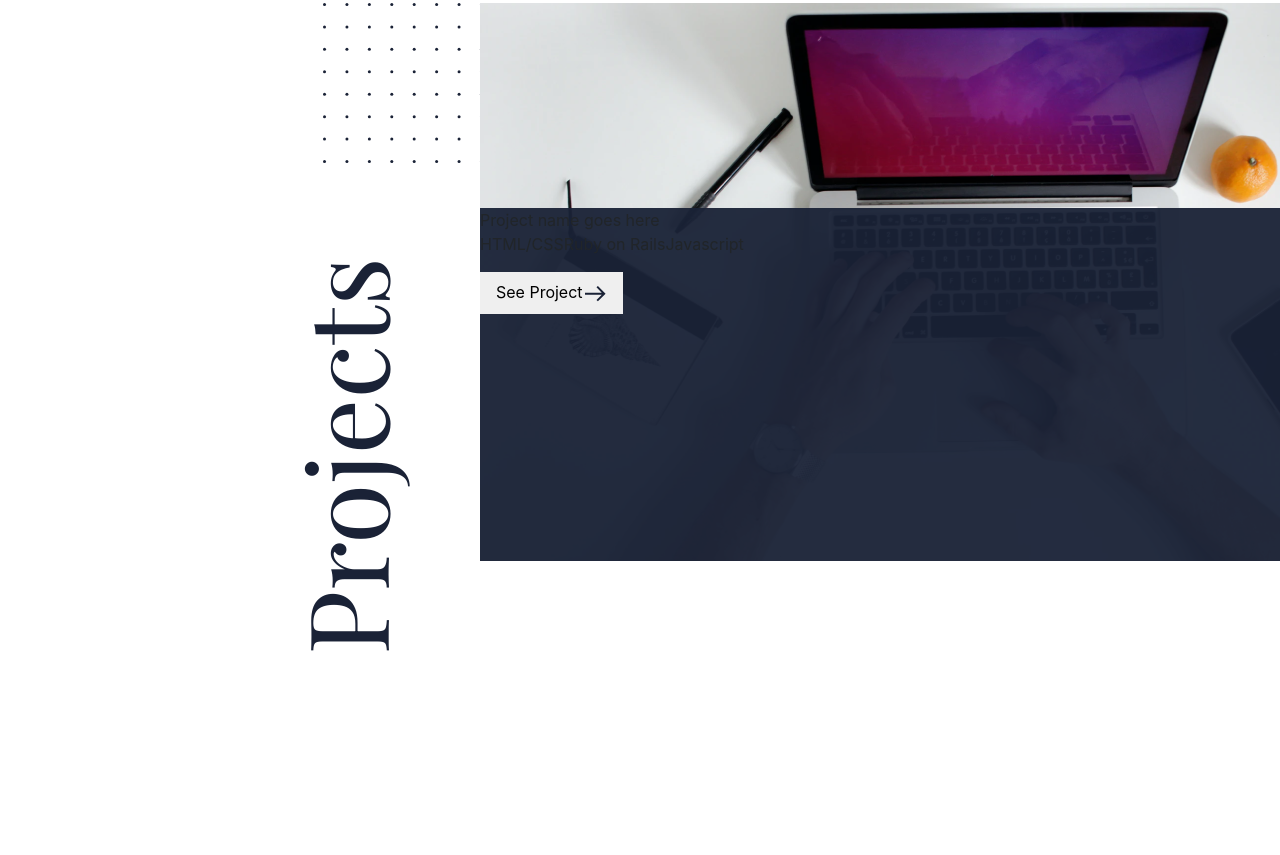
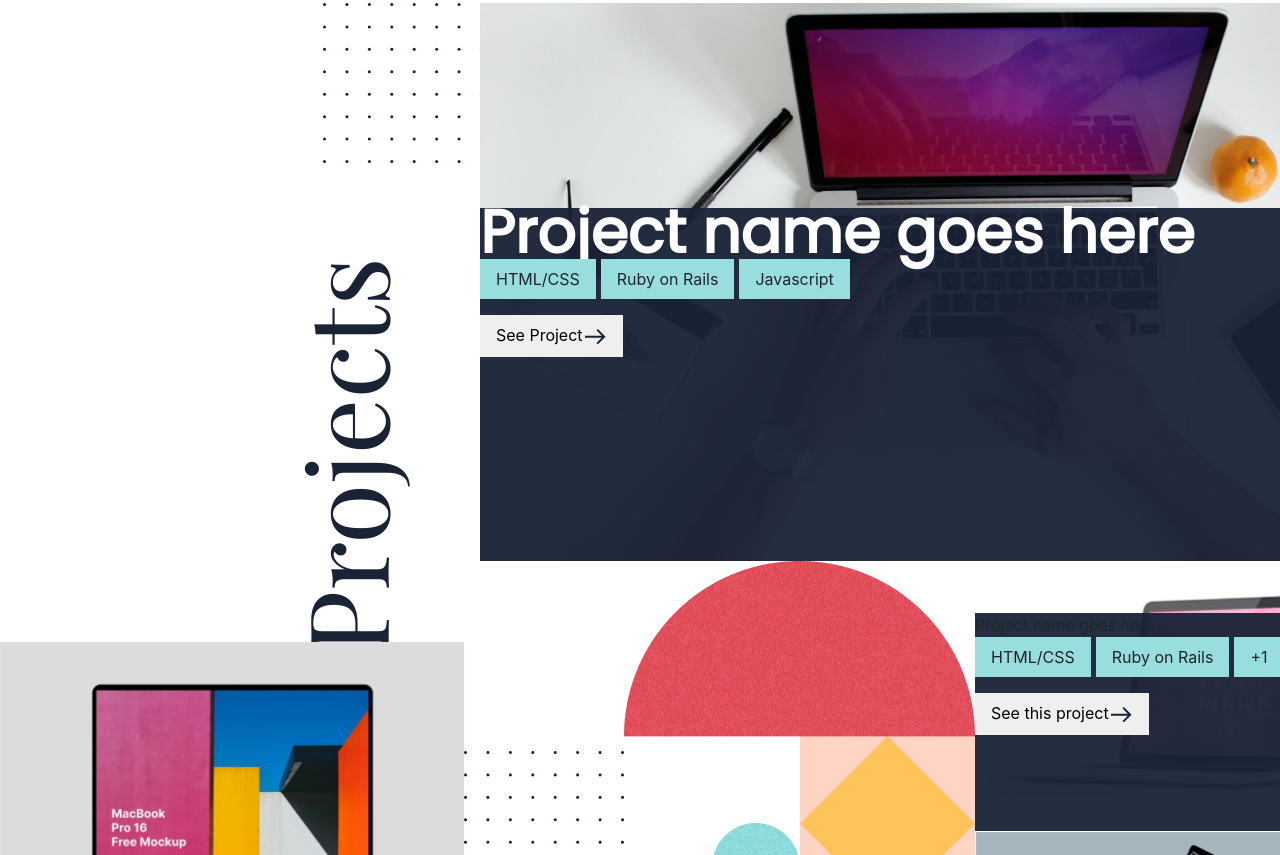
Before and after one commit to norbiboy1/Bootstrap-Portfolio, a plain HTML site: page index.html in a window 1280 px wide. Shown: the part 1184-2039 px from the top of the page. Before the commit the page ends 1839 px from the top, so only its background shows below. Drawn offline with nearby package versions, Linux system fonts and the light colour scheme.

Commit message:
styling using bootstrap

```diff
--- a/index.html
+++ b/index.html
@@ -66,16 +66,20 @@
       </div>
     </div>
     <div class="projects">
-      <h2>Projects</h2>
+      <h2 class="pj">Projects</h2>
       <img class="img-dots" src="./images/image_dots.svg" alt="dots" />
       <div class="project-box">
-        <img src="./images/Rectangle 21.png" alt="laptop" class="laptop" />
+        <img
+          src="./images/Rectangle 21.png"
+          alt="laptop"
+          class="laptop align-items-center"
+        />
         <div class="project-1">
-          <span class="project-name fs-4">Project name goes here</span>
+          <span class="project-name m-t-3">Project name goes here</span>
           <ul class="tech d-flex list-unstyled col-white">
-            <li>HTML/CSS</li>
-            <li>Ruby on Rails</li>
-            <li>Javascript</li>
+            <li class="list-item px-3 py-2">HTML/CSS</li>
+            <li class="list-item px-3 py-2">Ruby on Rails</li>
+            <li class="list-item px-3 py-2">Javascript</li>
           </ul>
           <div class="see-project-btn">
             <button class="see-project border-0 py-2 px-3">
@@ -85,5 +89,27 @@
         </div>
       </div>
     </div>
+    <section>
+      <img src="./images/Rectangle 46.png" alt="picture" class="rect-46" />
+      <img src="./images/Rectangle 27.png" alt="picture" class="rect-27" />
+      <img src="./images/image-geometry_2.png" alt="" class="geom-2" />
+      <img src="./images/image-geometry_5.png" alt="" class="geom-5" />
+      <img src="./images/Rectangle 47.png" alt="" class="rect-47" />
+      <img src="./images/image-geometry_3.png" alt="" class="geom-3" />
+      <img src="./images/Rectangle 26.png" alt="" class="rect-26" />
+      <img src="./images/Rectangle 25.png" alt="" class="rect-25" />
+      <div class="project-2">
+        <span>Project name goes here</span>
+        <ul class="tech d-flex list-unstyled">
+          <li class="list-item px-3 py-2">HTML/CSS</li>
+          <li class="list-item px-3 py-2">Ruby on Rails</li>
+          <li class="list-item px-3 py-2">+1</li>
+        </ul>
+        <div class="see-project-btn">
+            <button class="see-project border-0 py-2 px-3">
+              See this project<img src="./images/ic_arrow_right.svg" alt="arrow" />
+            </button>
+      </div>
+    </section>
   </body>
 </html>
--- a/style.css
+++ b/style.css
@@ -110,21 +110,113 @@
   background: rgba(26, 34, 54, 0.95);
 }
 
-h2 {
+.project-2 {
+  background: rgba(26, 34, 54, 0.95);
+  width: 465px;
+  height: 218px;
+}
+
+.list-item {
+  background-color: #98dede;
+  margin-right: 5px;
+}
+
+.project-box {
+  right: 0;
+}
+
+.pj {
   position: absolute;
   width: 398px;
   height: 110px;
   left: 145px;
   top: 1585px;
-
-  font-family: "Playfair Display";
+  font-family: "Playfair Display", sans-serif;
   font-style: normal;
   font-weight: 400;
   font-size: 110px;
   line-height: 100%;
-  /* identical to box height, or 110px */
-
   color: #1a2236;
-
   transform: rotate(-90deg);
 }
+
+.project-name {
+  font-family: "Poppins", sans-serif;
+  font-style: normal;
+  font-weight: 700;
+  font-size: 60px;
+  line-height: 80%;
+  color: #fff;
+}
+
+.rect-46 {
+  position: absolute;
+  width: 465px;
+  height: 270px;
+  left: 0px;
+  top: 1825px;
+}
+
+.rect-27 {
+  position: absolute;
+  width: 800px;
+  height: 465px;
+  left: 0px;
+  top: 2095px;
+}
+
+.geom-2 {
+  position: absolute;
+  width: 511px;
+  height: 350px;
+  left: 464px;
+  top: 1745px;
+}
+
+.geom-5 {
+  position: absolute;
+  width: 211.7px;
+  height: 124.04px;
+  left: 0px;
+  top: 2560px;
+}
+
+.rect-47 {
+  position: absolute;
+  width: 465px;
+  height: 270px;
+  left: 799px;
+  top: 2560px;
+}
+
+.geom-3 {
+  position: absolute;
+  width: 639.75px;
+  height: 275.42px;
+  left: 800px;
+  top: 2285px;
+}
+
+.rect-26 {
+  position: absolute;
+  width: 465px;
+  height: 270px;
+  left: 975px;
+  top: 2015px;
+}
+
+.rect-25 {
+  position: absolute;
+  width: 465px;
+  height: 270px;
+  left: 975px;
+  top: 1745px;
+}
+
+.project-2 {
+  position: absolute;
+  width: 465px;
+  height: 218px;
+  left: 975px;
+  top: 1797px;
+}
```
Also changed, not shown: images/Rectangle 25.png (added), images/Rectangle 26.png (added), images/Rectangle 27.png (added), images/Rectangle 46.png (added), images/Rectangle 47.png (added), images/image-geometry_2.png (added), images/image-geometry_3.png (added), images/image-geometry_3.svg (added), images/image-geometry_4.png (added), images/image-geometry_4.svg (added), images/image-geometry_5.png (added), images/image-geometry_5.svg (added).
